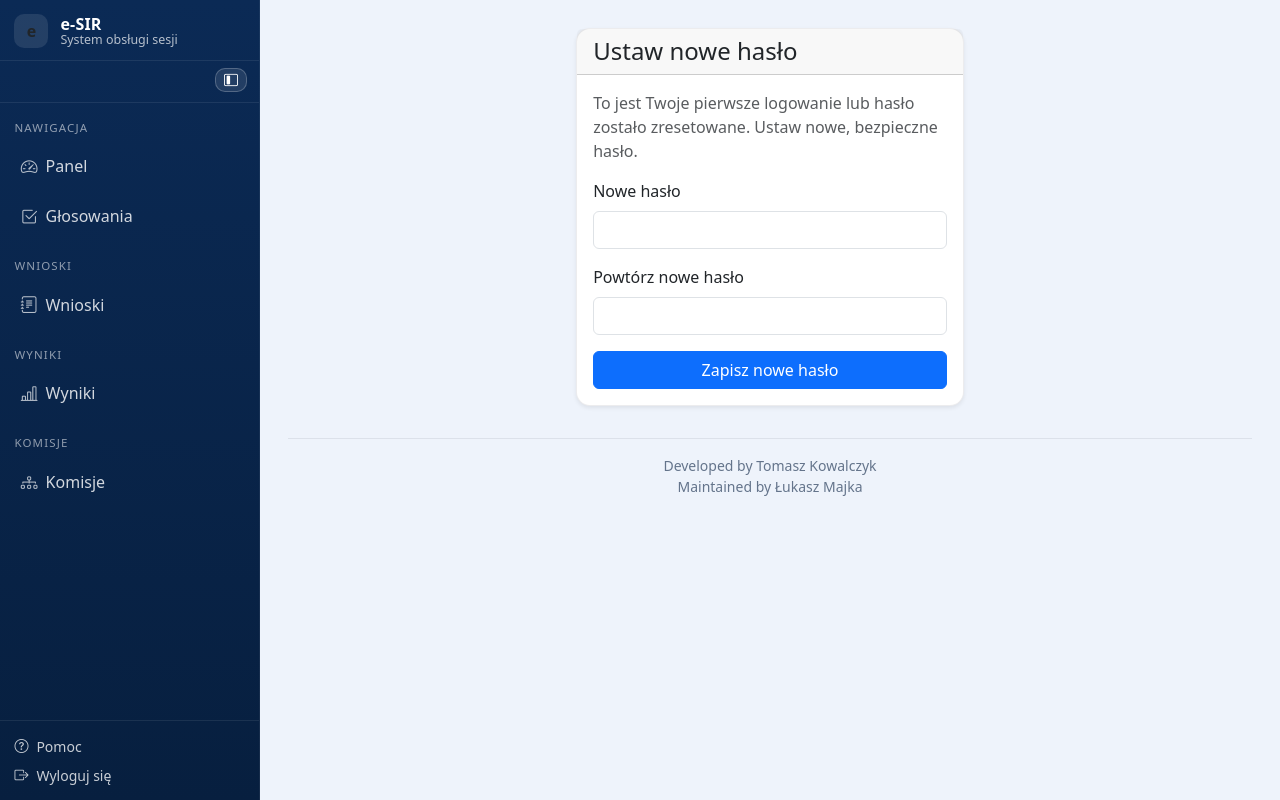
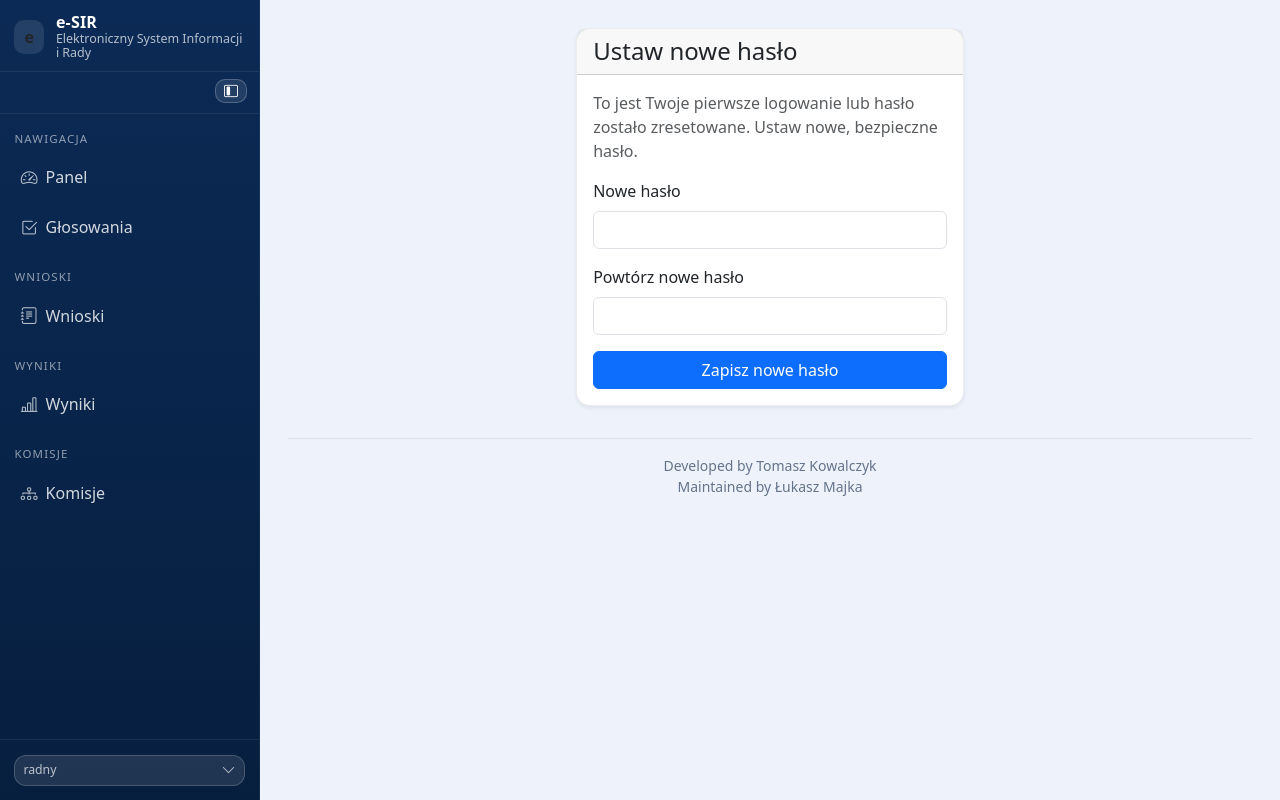
Before and after one commit to TomaszKowalczyk09/esir, a Django app: page /login/zmiana-hasla-pierwsze-logowanie/ in a window 1280 px wide. Run offline with Django 5.2, Linux system fonts and the light colour scheme; the visitor is signed in with stand-in values (Sample User, id 1).

Commit message:
Update sidebar footer to include user profile dropdown and enhance branding text

```diff
--- a/core/templates/core/base.html
+++ b/core/templates/core/base.html
@@ -359,7 +359,7 @@
             <div class="mark">e</div>
             <div class="name">
               <strong>e-SIR</strong>
-              <span>System obsługi sesji</span>
+              <span>Elektroniczny System Informacji i Rady</span>
             </div>
           </div>
 
@@ -457,10 +457,37 @@
             </div>
           {% endif %}
 
+          <!-- Stopka / użytkownik (na dole sidebara) -->
           <div class="esir-sidebar-footer">
-            <div class="d-flex flex-column gap-2">
-              <a href="{% url 'pomoc' %}" class="small"><i class="bi bi-question-circle me-2"></i>Pomoc</a>
-              <a href="{% url 'logout' %}" class="small"><i class="bi bi-box-arrow-right me-2"></i>Wyloguj się</a>
+            <div class="dropdown">
+              <button class="btn btn-sm w-100 text-start d-flex align-items-center justify-content-between"
+                      type="button"
+                      data-bs-toggle="dropdown"
+                      aria-expanded="false"
+                      style="background: rgba(255,255,255,0.10); border: 1px solid rgba(255,255,255,0.18); color: #fff; border-radius: 12px;">
+                <span class="d-flex flex-column">
+                  <span class="fw-semibold" style="line-height: 1.1;">
+                    {{ user.imie }} {{ user.nazwisko }}
+                  </span>
+                  <span class="small" style="color: rgba(255,255,255,0.70); line-height: 1.1;">
+                    {{ user.rola|default:"użytkownik" }}
+                  </span>
+                </span>
+                <i class="bi bi-chevron-down" style="color: rgba(255,255,255,0.70);"></i>
+              </button>
+              <ul class="dropdown-menu dropdown-menu-dark w-100" style="border-radius: 12px;">
+                <li>
+                  <a class="dropdown-item" href="#">
+                    <i class="bi bi-person me-2"></i>Profil
+                  </a>
+                </li>
+                <li><hr class="dropdown-divider"></li>
+                <li>
+                  <a class="dropdown-item" href="{% url 'logout' %}">
+                    <i class="bi bi-box-arrow-right me-2"></i>Wyloguj się
+                  </a>
+                </li>
+              </ul>
             </div>
           </div>
         </aside>
```
